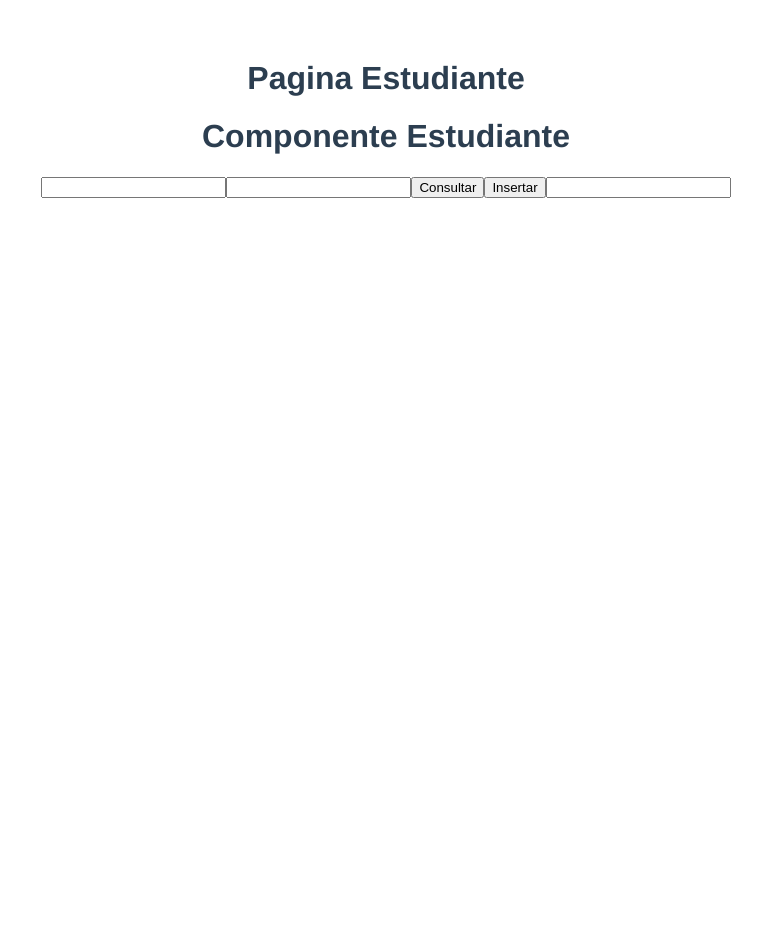
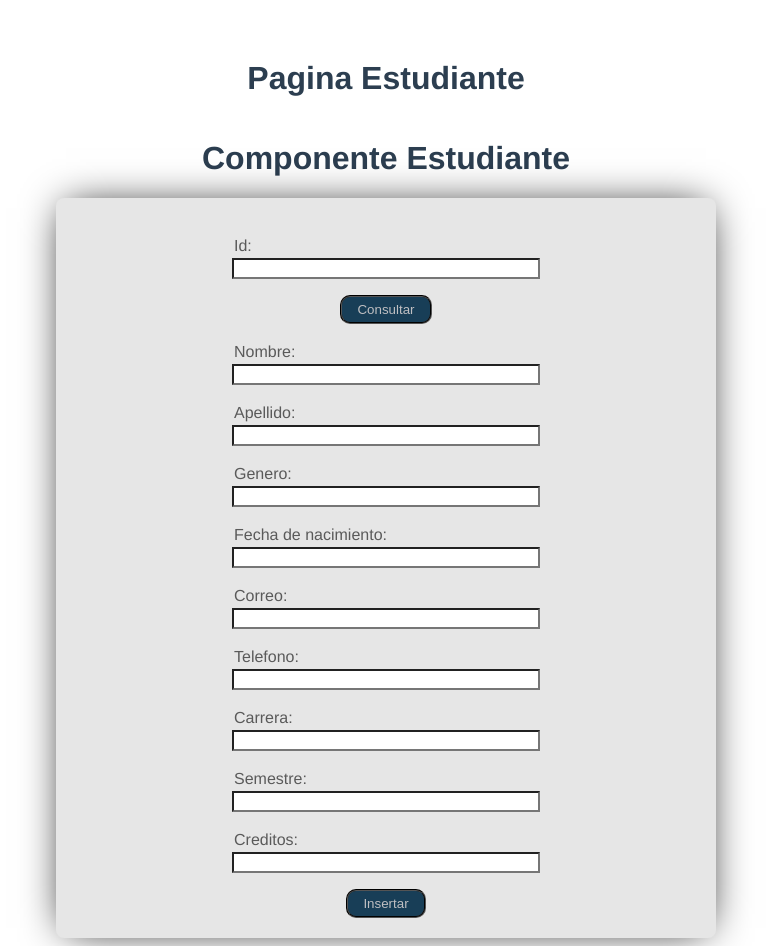
Before and after one commit to JuanJimenezIY/pw_vue_u3_p5_jj, a Vue app: page / in a window 1280 px wide. Shown: the whole page, without its empty margins (254-1025 px from the left). Before the commit the page ends 800 px from the top, so only its background shows below. Built offline with nearby package versions, Linux system fonts and the light colour scheme.

Commit message:
tarea 12

```diff
--- a/src/components/Estudiante.vue
+++ b/src/components/Estudiante.vue
@@ -1,10 +1,45 @@
 <template>
+
+<div class="container">
   <h1>Componente Estudiante</h1>
-  <input v-model="id" type="text">
-  <input v-model="nombre" type="text">
+
+<div class="form">
+        <p type="Id: ">
+            <input v-model="id" type="text">
+          </p>
   <button @click="consultarPorId">Consultar</button>
-   <button @click="insertar">Insertar</button>
-    <input  v-model="apellido" type="text">
+          <p type="Nombre:">
+           <input v-model="nombre" type="text">
+          </p>
+          <p type="Apellido:">
+            <input  v-model="apellido" type="text">
+          </p>
+          <p type="Genero:">
+            <input  v-model="genero" type="text" />
+          </p>
+          <p type="Fecha de nacimiento:">
+            <input  v-model="fechaNacimiento" type="text" />
+          </p>
+          <p type="Correo:">
+            <input  v-model="correo" type="text" />
+          </p>
+          <p type="Telefono:">
+            <input  v-model="telefono" type="text" />
+          </p>
+          <p type="Carrera:">
+            <input  v-model="carrera" type="text" />
+          </p>
+          <p type="Semestre:">
+            <input  v-model="semestre" type="text" />
+          </p>
+          <p type="Creditos:">
+            <input  v-model="creditos" type="text" />
+          </p>
+
+<button @click="insertar">Insertar</button>
+</div>
+ </div>
+
 
 </template>
 
@@ -17,7 +52,15 @@ export default {
         return{
             id:null,
             nombre:null,
-            apellido:null
+            apellido:null,
+            genero:null,
+            fechaNacimiento:null,
+            correo:null,
+            telefono:null,
+            carrera:null,
+            semestre:null,
+            creditos:null
+
         }
     },
     methods:{
@@ -26,18 +69,27 @@ export default {
            console.log("desde componente");
            console.log(data);
            this.nombre=data.nombre;
+           this.apellido=data.apellido;
+           this.genero=data.genero;
+           this.fechaNacimiento=data.fechaNacimiento;
+           this.correo=data.correo;
+           this.telefono=data.telefono;
+           this.carrera=data.carrera;
+           this.semestre=data.semestre;
+           this.creditos=data.creditos;
+
         },
        async insertar(){
     const estuBody ={
-        nombre: "Juan",
+        nombre: this.nombre,
         apellido: this.apellido,
-        genero: "M",
-        fechaNacimiento: "1996-04-01T00:00:00",
-        correo: "edison@hotmail.com",
-        telefono: "2051651",
-        carrera: "Computacion",
-        semestre: "Decimo",
-        creditos: 19
+        genero: this.genero,
+        fechaNacimiento: this.fechaNacimiento,
+        correo: this.correo,
+        telefono: this.telefono,
+        carrera: this.carrera,
+        semestre: this.semestre,
+        creditos: this.creditos
     };
 
            await insertarFachada(estuBody);
@@ -48,5 +100,51 @@ export default {
 </script>
 
 <style>
+   .container {
+    display: grid;
+    justify-content: center;
+    align-items: center;
+  }
 
+button {
+  color: #bfbfc2;
+  background-color: #183e57;
+  border-style: groove;
+  border-radius: 10px;
+  padding: 5px 15px;
+
+}
+
+
+p{
+    display: grid;
+    justify-content: center;
+}
+  p:before {
+    content: attr(type);
+    display: block;
+   text-align: left;
+    margin: 3px 2px;
+    font-size: 16px;
+    color: #5a5a5a;
+  }
+
+.form {
+    height: 700px;
+    width: 600px;
+    background-color: #e6e6e6;
+    border-radius: 8px;
+    padding: 20px 30px;
+
+    box-shadow: 0px 0px 40px -10px #000;
+  }
+   input {
+    width: 300px;
+    background: rgb(255, 255, 255);
+    color: rgb(60, 60, 60);
+
+  }
+  input:focus {
+    border-bottom: 3px solid #78788c;
+  }
 </style>
--- a/src/helpers/clienteEstudiante.js
+++ b/src/helpers/clienteEstudiante.js
@@ -10,7 +10,7 @@ const consultarEstudiante= async (id)=> {
 }
 
 const insertar = async (body)=>{
-    const data=await axios.post(`http://localhost:8081/API/v1.0/Matricula/estudiantes`,body).then(r => r.data);
+    const data= axios.post(`http://localhost:8081/API/v1.0/Matricula/estudiantes`,body).then(r => r.data);
     console.log(data)
 }
 
```
